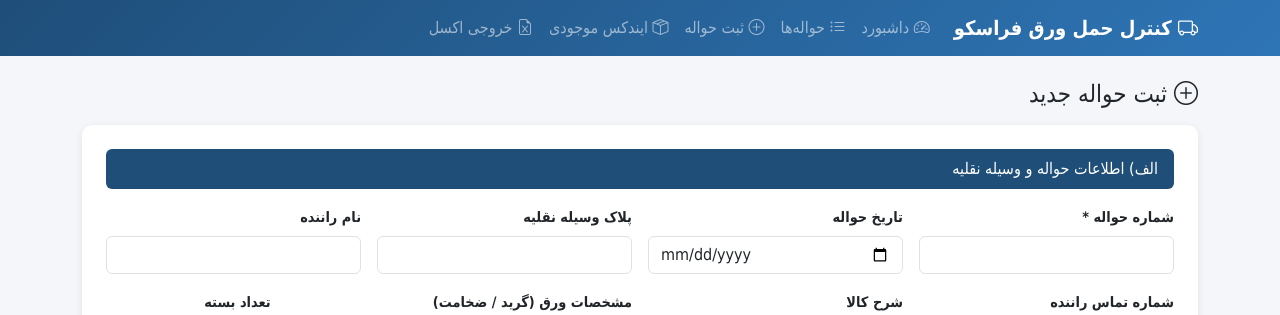
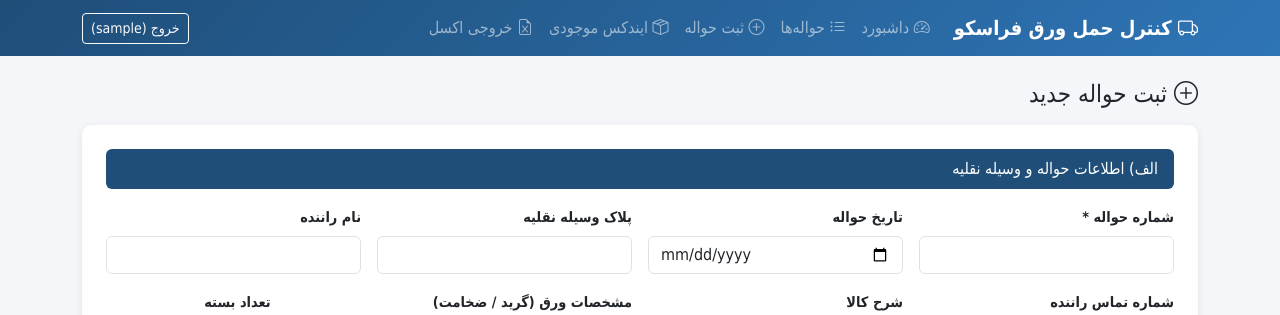
Before and after one commit to Tahmoures54/varagh, a Flask app: page /havaleh/new in a window 1280 px wide. Shown: the top 315 px of the page. Run offline with Flask 3, Linux system fonts and the light colour scheme; a user stored in the database is signed in; tables that the repository leaves empty hold one stand-in row (values such as "Sample post").

Commit message:
Add secure logout action to navigation

```diff
--- a/templates/base.html
+++ b/templates/base.html
@@ -43,6 +43,12 @@
           <li class="nav-item"><a class="nav-link" href="{{ url_for('inventory_list') }}"><i class="bi bi-box-seam"></i> ایندکس موجودی</a></li>
           <li class="nav-item"><a class="nav-link" href="{{ url_for('export_excel') }}"><i class="bi bi-file-earmark-excel"></i> خروجی اکسل</a></li>
         </ul>
+        {% if current_user.is_authenticated %}
+        <form method="post" action="{{ url_for('logout') }}" class="d-flex">
+          <input type="hidden" name="_csrf_token" value="{{ csrf_token }}">
+          <button class="btn btn-outline-light btn-sm" type="submit">خروج ({{ current_user.username }})</button>
+        </form>
+        {% endif %}
       </div>
     </div>
   </nav>
```
